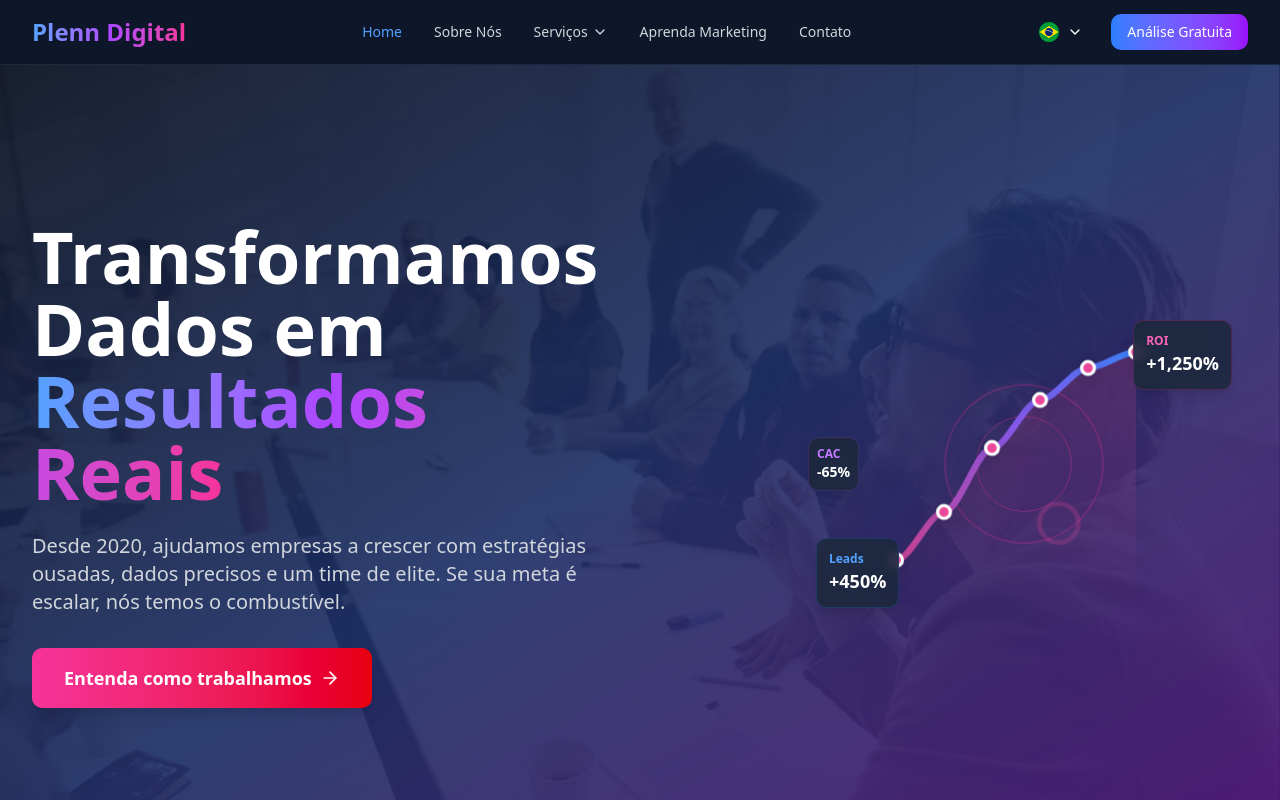
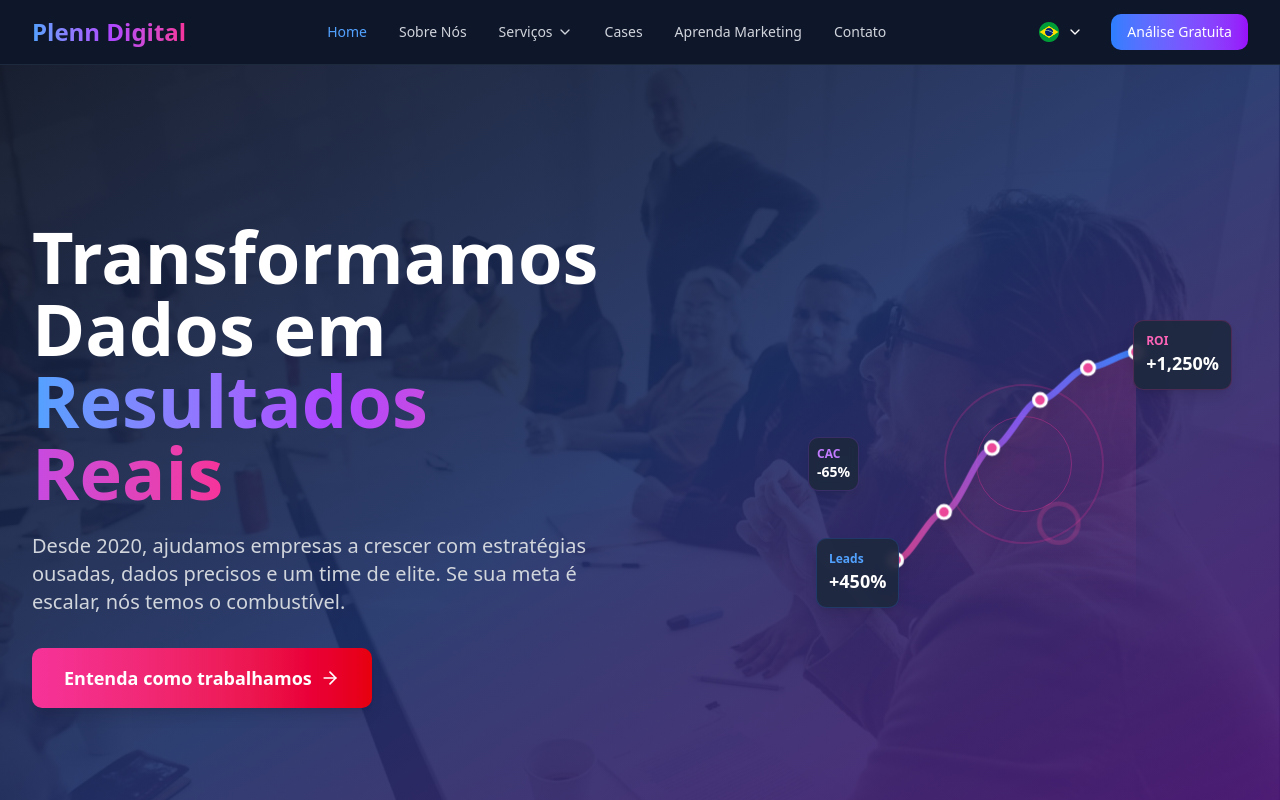
Before and after one commit to g4trader/plenndigital, a React (Vite) app: page / in a window 1280 px wide. Shown: the top 800 px of the page. Built offline with nearby package versions, Linux system fonts and the light colour scheme.

Commit message:
inclusão link cases

```diff
--- a/src/components/Layout/Header.jsx
+++ b/src/components/Layout/Header.jsx
@@ -122,6 +122,15 @@
                 </>
               )}
             </div>
+
+            <Link
+              to="/cases"
+              className={`text-sm font-medium transition-colors ${
+                isActive('/cases') ? 'text-blue-400' : 'text-gray-300 hover:text-white'
+              }`}
+            >
+              {t('cases')}
+            </Link>
 
             <a
               href="https://blog.plenndigital.com.br"
```
